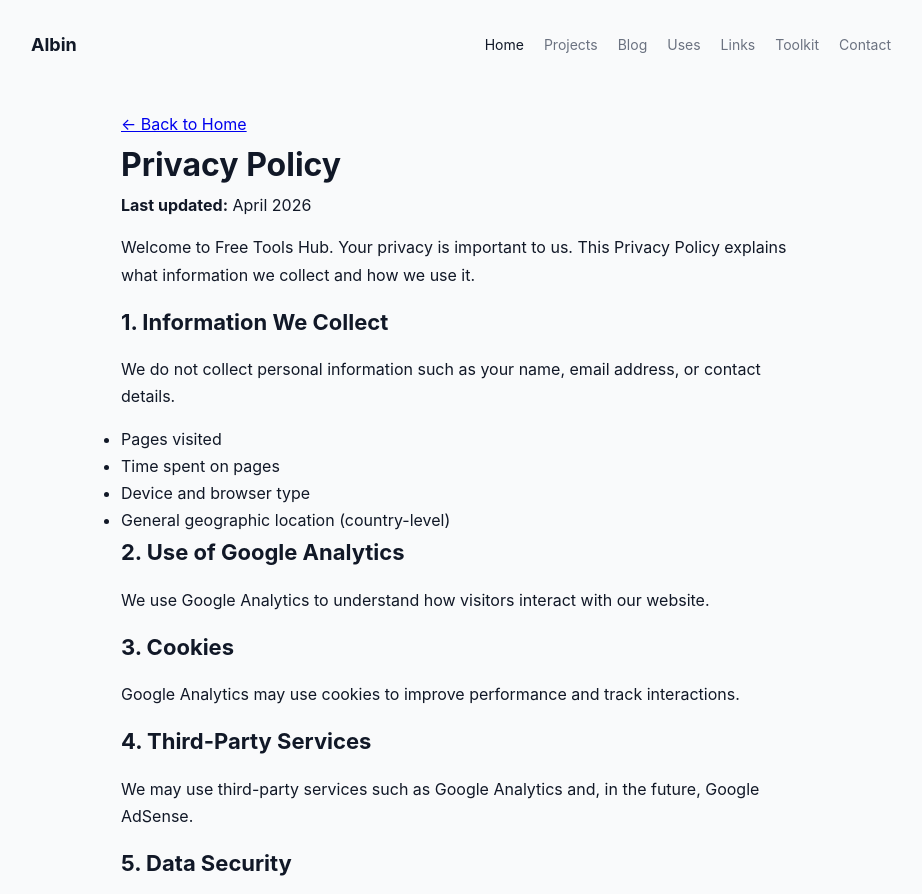
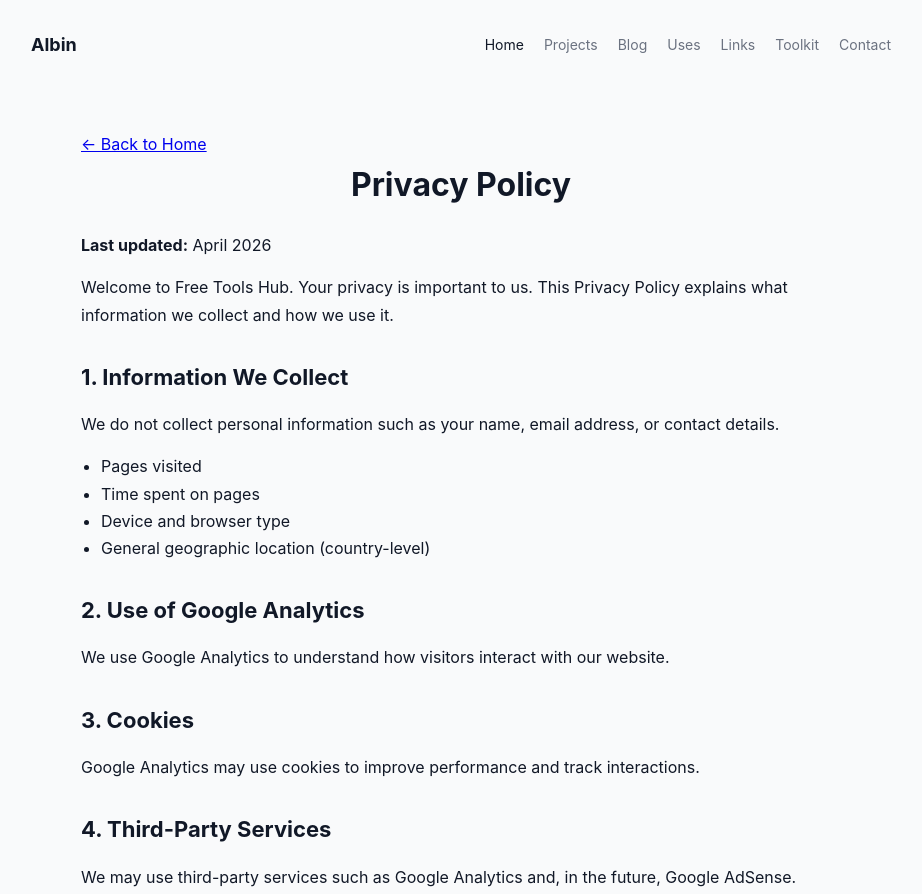
Before and after one commit to Albin0438/neocities-albin043, a plain HTML site: page privacy.html in a window 1280 px wide. Shown: the top 894 px of the page, without its empty margins (179-1101 px from the left). Drawn offline with Linux system fonts and the light colour scheme.

Commit message:
Fixed broken layout in privacy.html

```diff
--- a/privacy.html
+++ b/privacy.html
@@ -17,6 +17,35 @@
 
   <link rel="icon" href="favicon/icons8-favicon-48.png">
   <link rel="stylesheet" href="style.css">
+
+  <!-- Page-specific styling fix -->
+  <style>
+    .policy-container {
+      max-width: 800px;
+      margin: 40px auto;
+      padding: 20px;
+      line-height: 1.7;
+      font-size: 16px;
+    }
+
+    .policy-container h1 {
+      text-align: center;
+      margin-bottom: 20px;
+    }
+
+    .policy-container h2 {
+      margin-top: 30px;
+    }
+
+    .policy-container ul {
+      margin-left: 20px;
+      margin-top: 10px;
+    }
+
+    .policy-container p {
+      margin-top: 10px;
+    }
+  </style>
 
 <body>
 <header>
```
